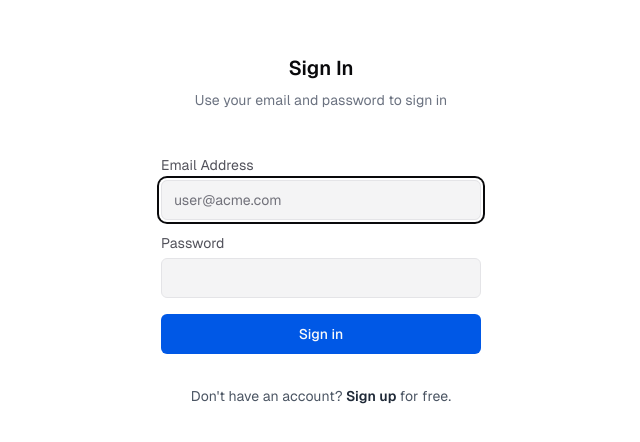
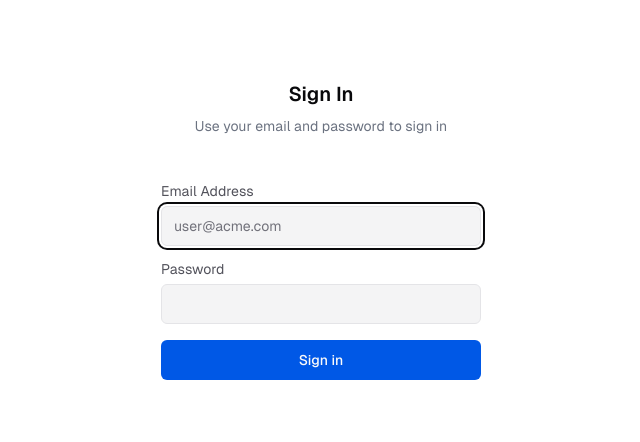
Before and after one commit to htlee1999/macs-assistant, a Next.js app: page /login in a window 1280 px wide. Shown: the part 170-612 px from the top of the page, without its empty margins (319-959 px from the left). Built offline with nearby package versions, Linux system fonts and the light colour scheme; no server answers.

Commit message:
Remove sign up

```diff
--- a/app/(auth)/login/page.tsx
+++ b/app/(auth)/login/page.tsx
@@ -50,16 +50,6 @@
         </div>
         <AuthForm action={handleSubmit} defaultEmail={email}>
           <SubmitButton isSuccessful={isSuccessful}>Sign in</SubmitButton>
-          <p className="text-center text-sm text-gray-600 mt-4 dark:text-zinc-400">
-            {"Don't have an account? "}
-            <Link
-              href="/register"
-              className="font-semibold text-gray-800 hover:underline dark:text-zinc-200"
-            >
-              Sign up
-            </Link>
-            {' for free.'}
-          </p>
         </AuthForm>
       </div>
     </div>
```
